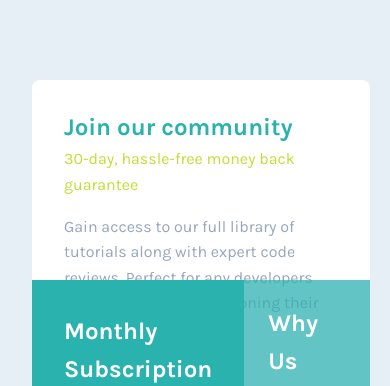
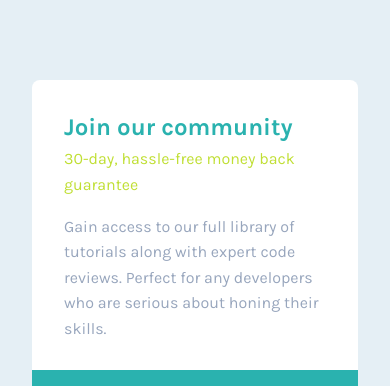
Before and after one commit to PedroReves/SinglePrice-Grid, a plain HTML site: page index.html in a window 390 px wide. Shown: the top 386 px of the page. Drawn offline with Linux system fonts and the light colour scheme.

Commit message:
Feat: Add Responsiveness to the project

```diff
--- a/css/style.css
+++ b/css/style.css
@@ -118,3 +118,10 @@ body {
   list-style: none;
   text-align: start;
 }
+
+@media (max-width: 690px) {
+  .container {
+    display: flex;
+    flex-flow: column nowrap;
+  }
+}
```
